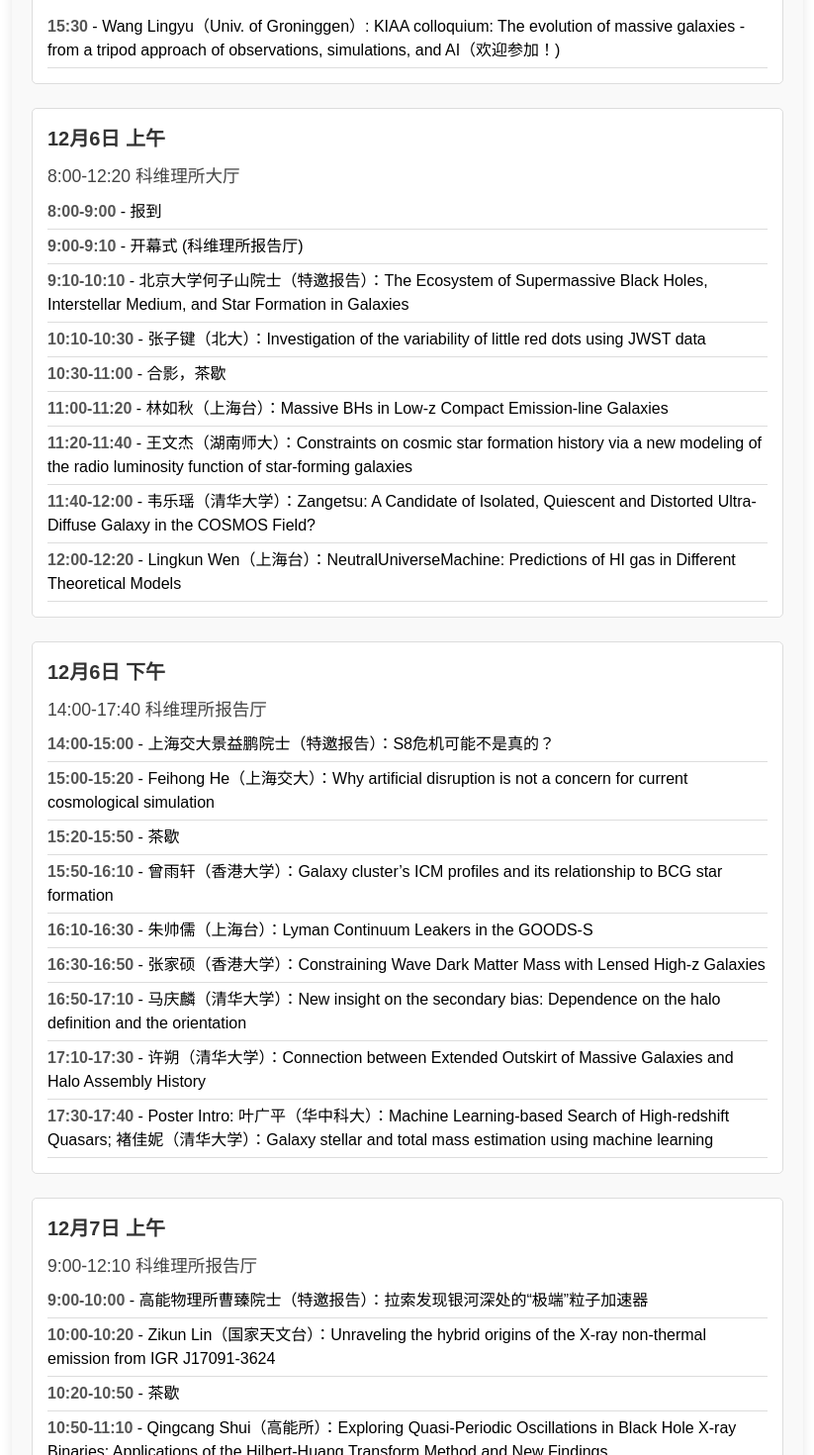
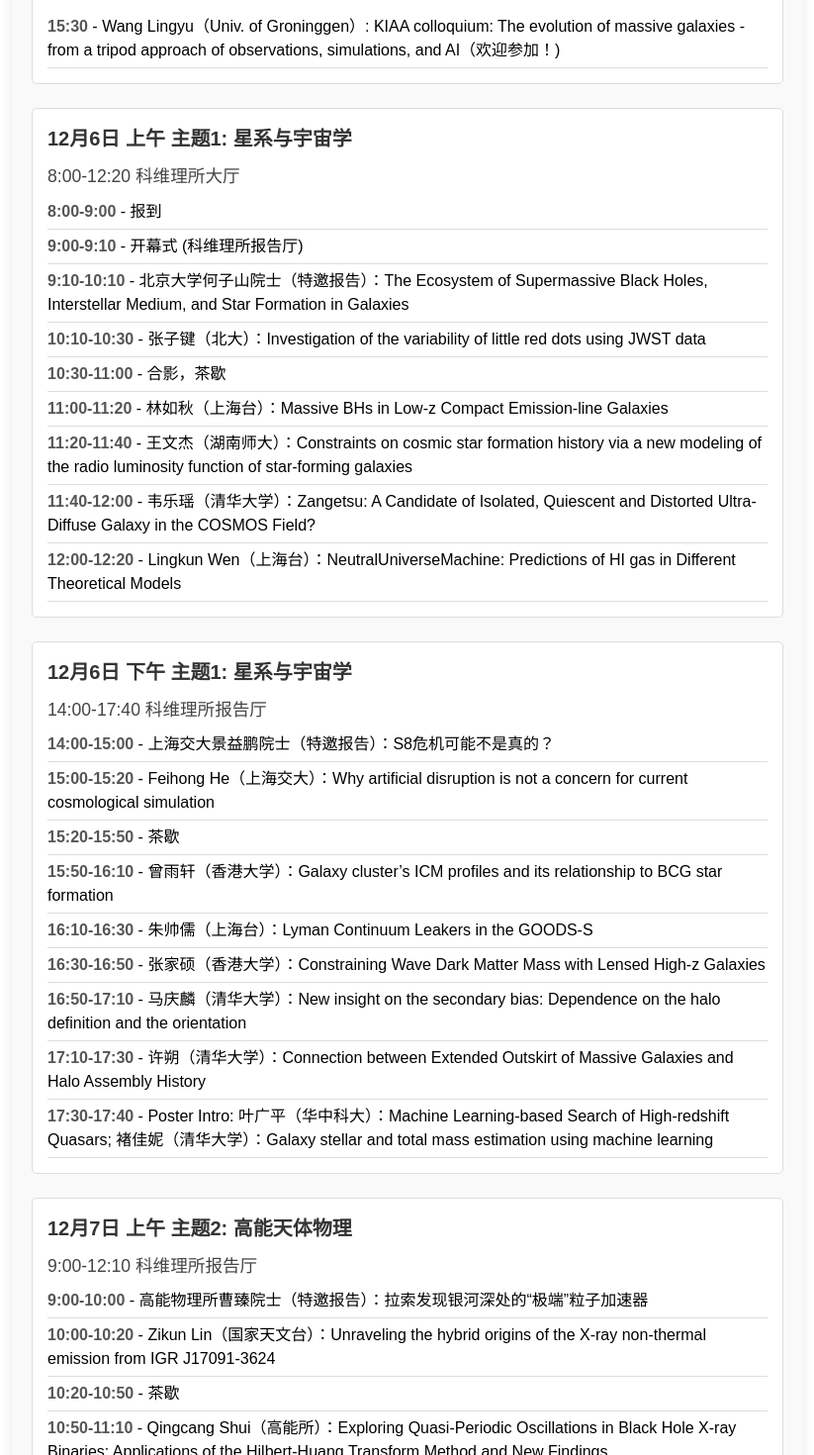
Before and after one commit to mars-knowsnothing/phd-forum, a Vue app: page /schedule in a window 1280 px wide. Shown: the part 740-2210 px from the top of the page at 99% size, without its empty margins (228-1051 px from the left). Built offline with nearby package versions, Linux system fonts and the light colour scheme.

Commit message:
1. fix session title

```diff
--- a/src/views/Schedule.vue
+++ b/src/views/Schedule.vue
@@ -66,7 +66,7 @@ export default defineComponent({
     ]
   },
   {
-    "date": "12月6日 上午",
+    "date": "12月6日 上午 主题1: 星系与宇宙学",
     "events": [
       {
         "time": "8:00-12:20",
@@ -86,7 +86,7 @@ export default defineComponent({
     ]
   },
   {
-    "date": "12月6日 下午",
+    "date": "12月6日 下午 主题1: 星系与宇宙学",
     "events": [
       {
         "time": "14:00-17:40",
@@ -106,7 +106,7 @@ export default defineComponent({
     ]
   },
   {
-    "date": "12月7日 上午",
+    "date": "12月7日 上午 主题2: 高能天体物理",
     "events": [
       {
         "time": "9:00-12:10",
@@ -124,7 +124,7 @@ export default defineComponent({
     ]
   },
   {
-    "date": "12月7日 下午",
+    "date": "12月7日 下午 主题2: 高能天体物理",
     "events": [
       {
         "time": "14:00-17:20",
@@ -141,7 +141,7 @@ export default defineComponent({
     ]
   },
   {
-    "date": "12月8日 上午",
+    "date": "12月8日 上午 主题3: 银河系与恒星",
     "events": [
       {
         "time": "9:00-12:10",
@@ -159,7 +159,7 @@ export default defineComponent({
     ]
   },
   {
-    "date": "12月8日 下午",
+    "date": "12月8日 下午 主题3: 银河系与恒星",
     "events": [
       {
         "time": "14:00-17:00",
@@ -177,7 +177,7 @@ export default defineComponent({
     ]
   },
   {
-    "date": "12月9日 上午",
+    "date": "12月9日 上午 主题4: 行星",
     "events": [
       {
         "time": "9:00-12:20",
@@ -196,7 +196,7 @@ export default defineComponent({
     ]
   },
   {
-    "date": "12月9日 下午",
+    "date": "12月9日 下午 主题5：太阳与射电天文",
     "events": [
       {
         "time": "14:00-17:10",
```
